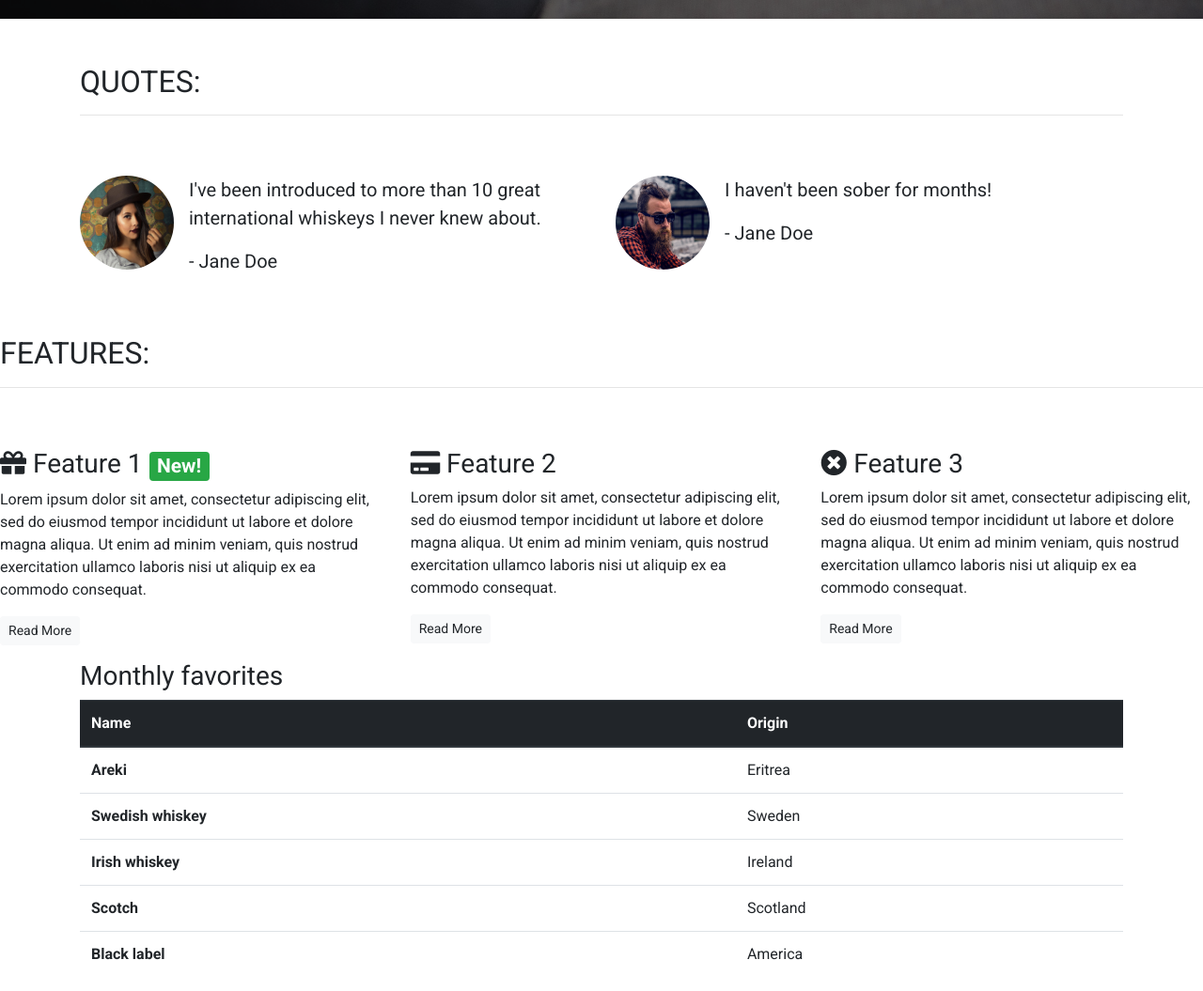
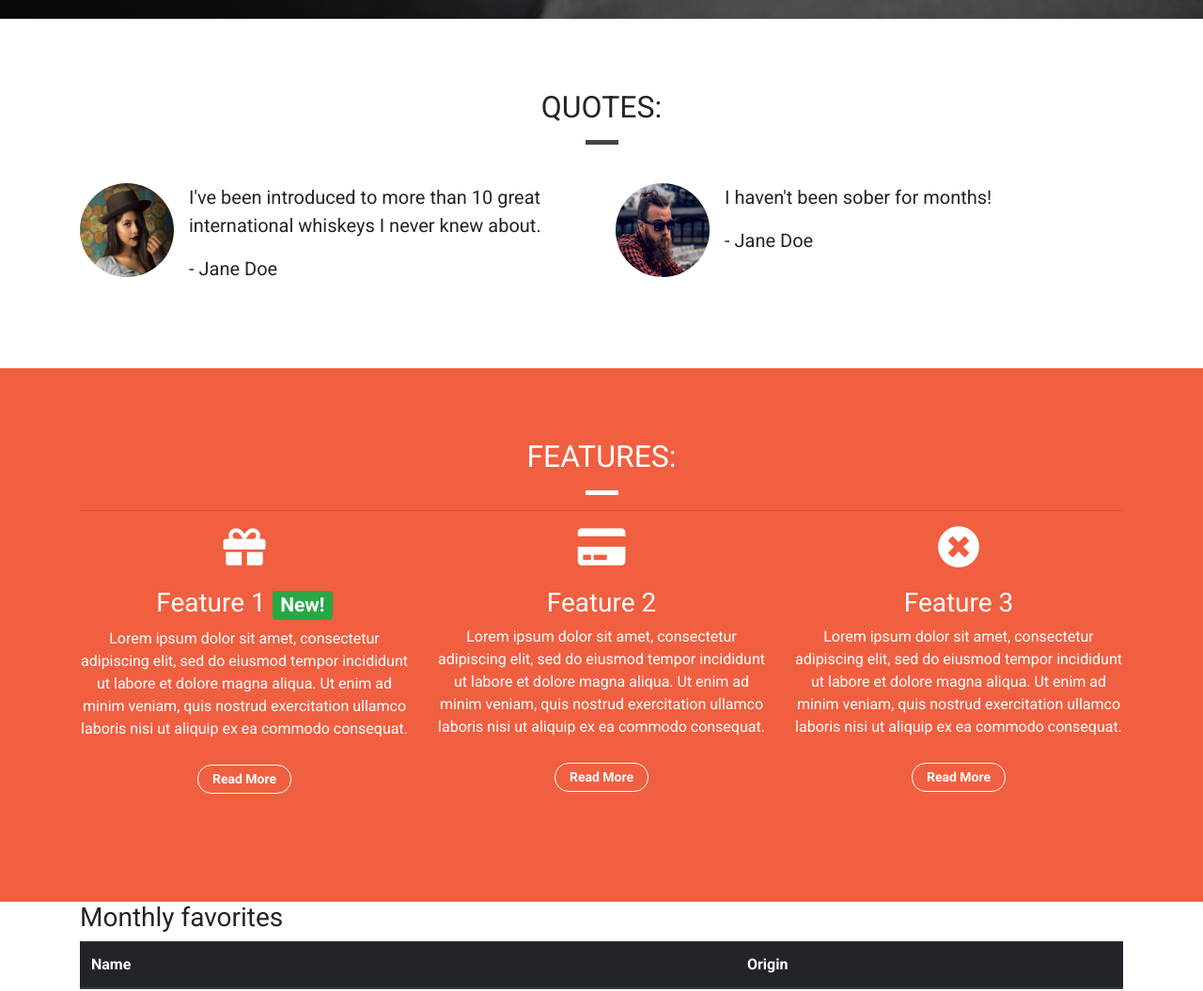
Before and after one commit to Joh201/Bootstrap-whiskey, a plain HTML site: page index.html in a window 1280 px wide. Shown: the part 780-1835 px from the top of the page at 94% size. Drawn offline with nearby package versions, Linux system fonts and the light colour scheme.

Commit message:
Add custom style to the quotes and features

```diff
--- a/css/style.css
+++ b/css/style.css
@@ -3,6 +3,13 @@ body {
 }
 
 /* Containers */
+
+.container-wrapper {}
+
+.container-wrapper--red {
+    background-color: #f05f40;
+    color: white;
+}
 
 .alert-container .col-12 {
     padding-left: 0;
@@ -18,6 +25,23 @@ body {
     border-radius: 0;
 }
 
+/* Page Headers */
+
+.page-header {
+    margin-bottom: 0;
+    border-bottom: 0;
+    text-align: center;
+}
+
+.page-header h2 {
+    margin-top: 0;
+}
+
+/* Quotes */
+
+.quotes .page-header {
+    margin-bottom: 25px;
+}
 
 .callout-container {
     height: 100vh;
@@ -54,14 +78,27 @@ body {
     width: 75px;
     height: 5px;
     border: 0;
+    background-color: #444;
 }
 
 .block-divider--orange {
     background-color: #f05f40;
 }
 
+.block-divider--white {
+    background-color: white;
+}
+
+
 .block-divider--short {
     width: 35px;
+}
+
+/* Content containers*/
+
+.content-container{
+    padding-top: 75px;
+    padding-bottom: 75px;
 }
 
 /* Navbar */
@@ -139,3 +176,24 @@ body {
     background-color: #df4929;
     border-color: #df4929;
 }
+
+.feature {
+    text-align: center;
+    margin-bottom: 40px;
+}
+
+.feature i {
+    margin-bottom: 20px;
+    font-size: 45px;
+    line-height: 45px;
+}
+
+.feature .btn {
+    background-color:#f05f40;
+    border-color: white;
+    border-radius: 15px;
+    min-width: 100px;
+    font-weight: bold;
+    margin-top: 10px;
+    color: #f05f40;
+}
--- a/index.html
+++ b/index.html
@@ -79,12 +79,13 @@
         <!-- /.callout -->
 
         <!-- Quotes -->
-      <div class="container quotes-container">
+    <div class="container-wrapper">
+      <div class="container quotes-container content-container">
         <section class="quotes">
           <div class="row">
-            <div class="col-12 my-5">
+            <div class="col-12 page-header">
               <h2 class="text-uppercase">Quotes:</h2>
-              <hr />
+              <hr class="block-divider block-divider--short">
             </div>
          </div>
           <div class="row">
@@ -118,15 +119,18 @@
           </div>
         </section>
       </div>
+    </div>
         <!-- /.quotes -->
 
 
         <!-- Features -->
-        <div class="features-container">
+        <div class="container-wrapper container-wrapper--red">
+        <div class="container features-container content-container">
          <section class="features">
           <div class="row">
-            <div class="col-12 my-5">
+            <div class="col-12 page-header">
               <h2 class="text-uppercase">Features:</h2>
+              <hr class="block-divider block-divider--short block-divider--white">
               <hr />
             </div>
           </div>
@@ -134,7 +138,7 @@
           <div class="row">
             <div class="col-12 col-md-6 col-lg-4">
              <div class="feature">
-                <h3><i class="fas fa-gift d-none d-sm-inline"></i> Feature 1 <span class="badge badge-success">New!</span></h3>
+                <h3><i class="fas fa-gift d-none d-sm-block"></i> Feature 1 <span class="badge badge-success">New!</span></h3>
                 <p>Lorem ipsum dolor sit amet, consectetur adipiscing elit, sed do eiusmod tempor incididunt ut labore et dolore magna aliqua. Ut enim ad minim veniam,
                     quis nostrud exercitation ullamco laboris nisi ut aliquip ex ea commodo consequat.</p>
                 <p><a class="btn btn-sm btn-light">Read More</a></p>
@@ -143,7 +147,7 @@
 
           <div class="col-12 col-md-6 col-lg-4">
             <div class="feature">
-                <h3><i class="fas fa-credit-card d-none d-sm-inline"></i> Feature 2</h3>
+                <h3><i class="fas fa-credit-card d-none d-sm-block"></i> Feature 2</h3>
                 <p>Lorem ipsum dolor sit amet, consectetur adipiscing elit, sed do eiusmod tempor incididunt ut labore et dolore magna aliqua. Ut enim ad minim veniam,
                      quis nostrud exercitation ullamco laboris nisi ut aliquip ex ea commodo consequat.</p>
                 <p><a class="btn btn-sm btn-light">Read More</a></p>
@@ -152,7 +156,7 @@
 
           <div class="col-12 d-md-none d-lg-block col-lg-4">
             <div class="feature">
-                <h3><i class="fas fa-times-circle d-none d-sm-inline"></i> Feature 3</h3>
+                <h3><i class="fas fa-times-circle d-none d-sm-block"></i> Feature 3</h3>
                 <p>Lorem ipsum dolor sit amet, consectetur adipiscing elit, sed do eiusmod tempor incididunt ut labore et dolore magna aliqua. Ut enim ad minim veniam,
                     quis nostrud exercitation ullamco laboris nisi ut aliquip ex ea commodo consequat.</p>
                 <p><a class="btn btn-sm btn-light">Read More</a></p>
@@ -162,6 +166,7 @@
         </section>
       </div>
        <!-- /.features -->
+      </div>
 
         <section class="container">
             <div class="row">
```
